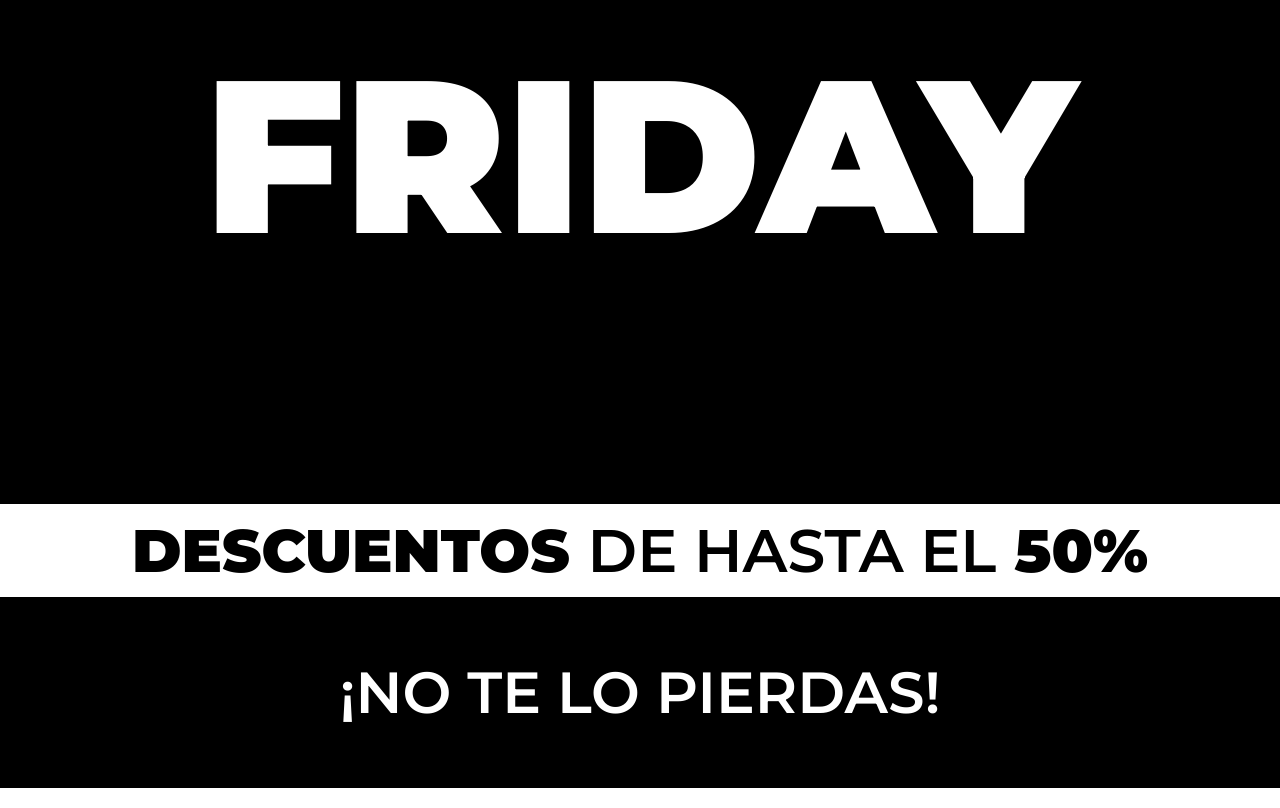
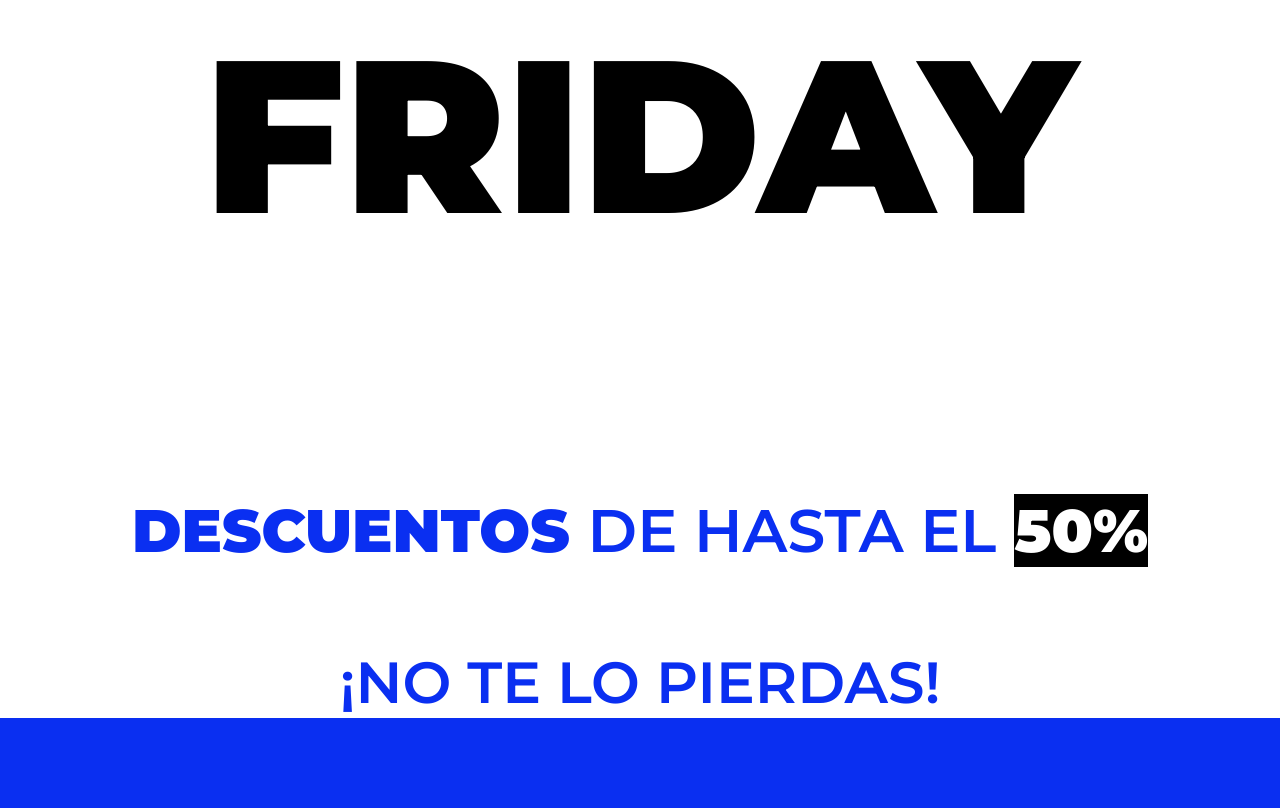
Before and after one commit to luztoconas/bootcamp-java-universidad-2023-desafio-html-1-ejercicio-2, a plain HTML site: page index.html in a window 1280 px wide. Shown: the part 745-1553 px from the top of the page. Drawn offline with Linux system fonts and the light colour scheme.

Commit message:
add: desafio 1, ejercicio 3

```diff
--- a/index.html
+++ b/index.html
@@ -8,6 +8,7 @@
     <title>Laboratorio 2</title>
 </head>
 <body>
+    <header></header>
 <main>
     <div class="negro">
         <h1>23 NOVIEMBRE</h1>
@@ -21,11 +22,13 @@
         <h3>FRIDAY</h3>
     </div>
     <div class="blanco">
-        <h4>DESCUENTOS <span>DE HASTA EL</span> 50%</h4>
+        <h4>DESCUENTOS <span>DE HASTA EL</span> <strong>50%</strong></h4>
     </div>
     <div class="negro">
         <h5>¡NO TE LO PIERDAS!</h5>
     </div>
+    <footer>
+    </footer>
 </main>
 </body>
 </html>
--- a/style.css
+++ b/style.css
@@ -1,9 +1,14 @@
 @import url('https://fonts.googleapis.com/css2?family=Montserrat:wght@600;900&display=swap" rel="stylesheet');
+
+header{
+    background-color: #0a2ff1;
+    height: 60px;
+}
 body{
     margin: 0;
 }
 main{
-    background-color: black;
+    background-color: white;
     font-family: 'Montserrat', sans-serif;
     text-align: center;
 
@@ -15,21 +20,26 @@ main{
     color:white;
 }
 h1{
+    color: #0a2ff1;
     font-size: 66px;
     width: auto;
     margin: 0;
-    padding: 80px 0 150px;
+    padding: 0 0 150px;
 }
 h2{
+    color: white;
+    background-color: black;
     width: auto;
     margin: 0;
     font-size: 197px;
 }
 h3{
+    color: black;
     width: auto;
     font-size: 217px;
 }
 h4{
+    color: #0a2ff1;
     width: auto;
     padding: 10px;
     margin: 0;
@@ -38,10 +48,19 @@ h4{
 span{
     font-weight: 600;
 }
+strong{
+    background-color: black;
+    color: white;
+}
 h5{
+    color: #0a2ff1;
     width: auto;
     margin: 0;
-    padding: 60px;
+    padding: 70px 0 0 0;
     font-size: 58px;
     font-weight: 600;
 }
+footer{
+    background-color: #0a2ff1;
+    height: 90px;
+}
```
